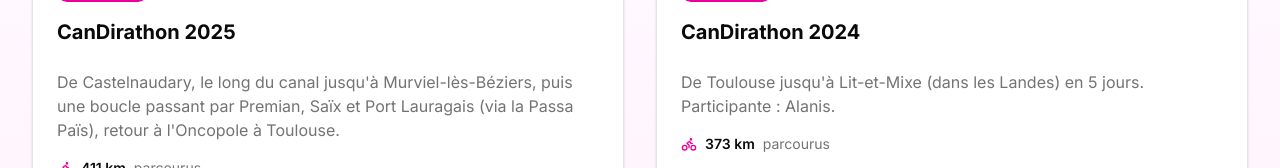
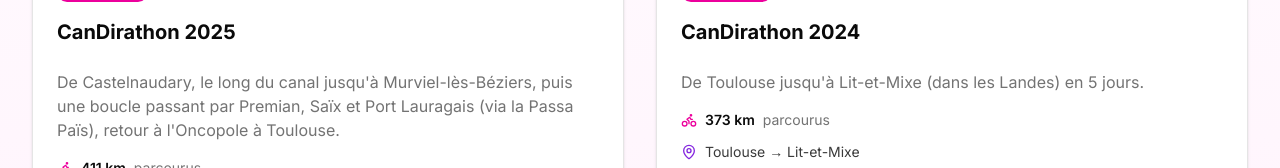
Before and after one commit to hug0-cstrs/candirathon, a Next.js app: page /periples in a window 1280 px wide. Shown: the part 570-738 px from the top of the page. Built offline with nearby package versions, Linux system fonts and the light colour scheme.

Commit message:
✨ Update challenge description for clarity and consistency

```diff
--- a/src/components/ChallengesSection.tsx
+++ b/src/components/ChallengesSection.tsx
@@ -43,7 +43,7 @@ const challenges = [
     date: "9-13 Juillet 2024",
     title: "CanDirathon 2024",
     description:
-      "De Toulouse jusqu'à Lit-et-Mixe (dans les Landes) en 5 jours. Participante : Alanis.",
+      "De Toulouse jusqu'à Lit-et-Mixe (dans les Landes) en 5 jours.",
     metricIcon: Bike,
     metricValue: "373 km",
     metricLabel: "parcourus",
```
